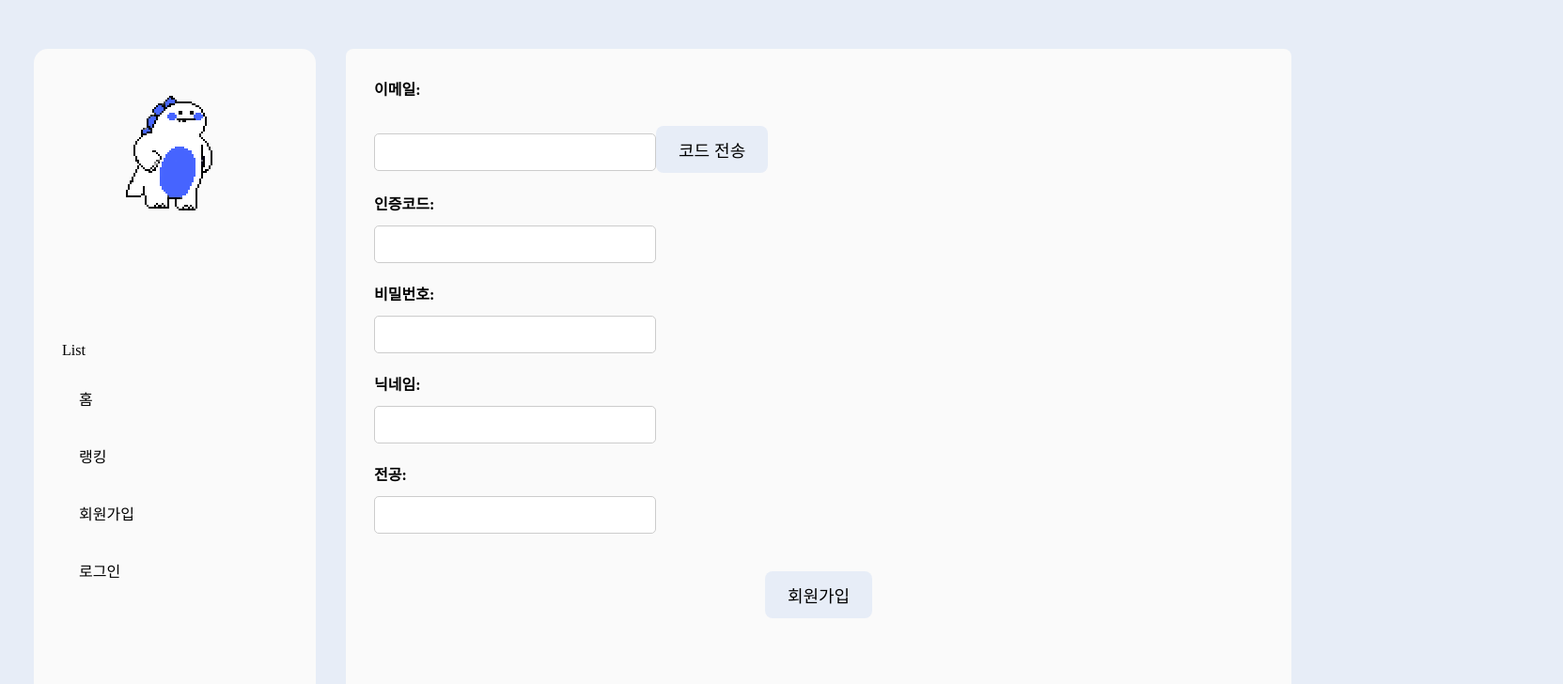
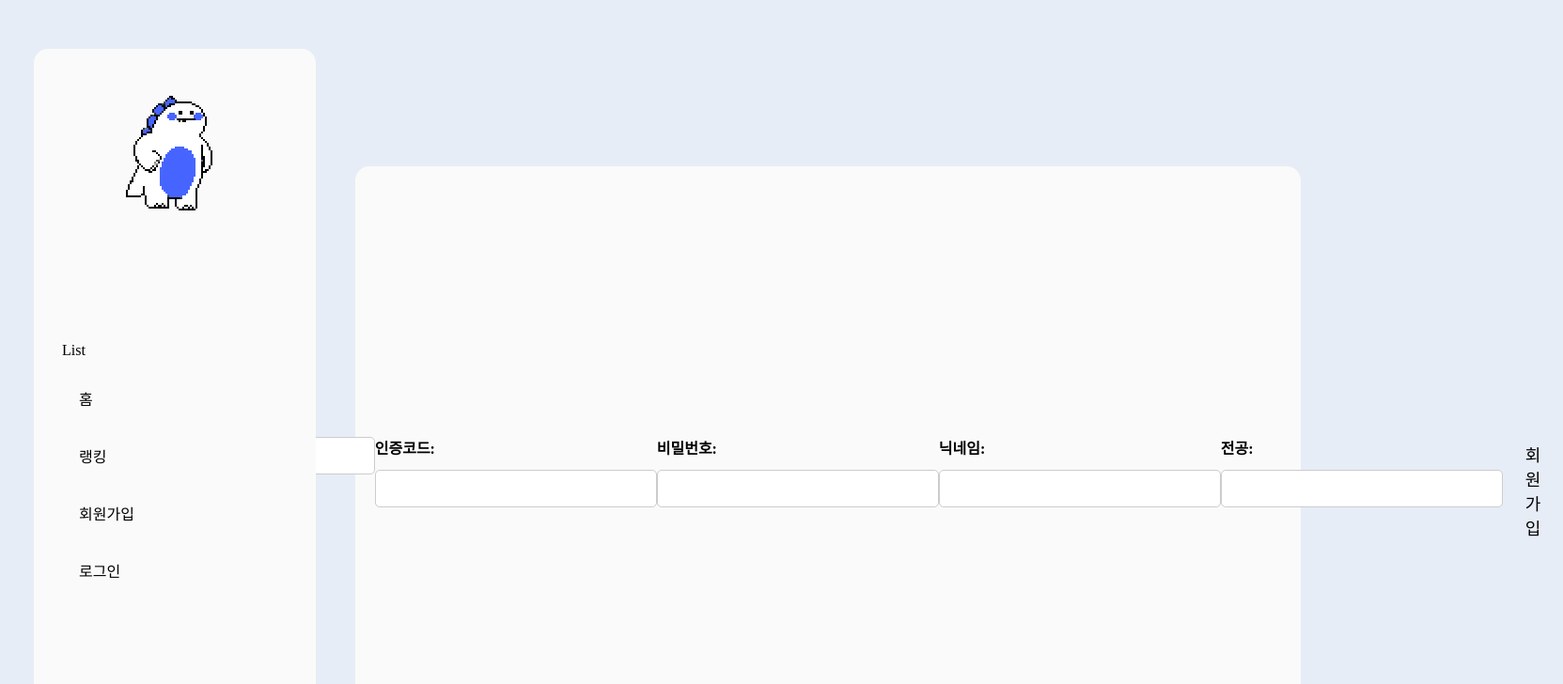
Before and after one commit to Dev-Tinos/JSGames-Frontend-Deemo, a React (Create React App) app: page /signup in a window 1280 px wide. Shown: the top 728 px of the page at 94% size, 1663 px wide, since content can reach past the window. Built offline with nearby package versions, Linux system fonts and the light colour scheme.

Commit message:
마이페이지 스토리지 수정

```diff
--- a/src/components/Atoms/playGame.js
+++ b/src/components/Atoms/playGame.js
@@ -1,8 +1,8 @@
-function PlayGame() {
+function PlayGame({gmaeSrc}) {
     return (
         <iframe
             title="Game Frame"
-            src="https://example.com/game"
+            src={gmaeSrc}
             style={{
                 width: "1006px",
                 height: "624px",
--- a/src/components/Modules/navigate.js
+++ b/src/components/Modules/navigate.js
@@ -1,16 +1,26 @@
 import { useNavigate } from "react-router-dom"
 import styless from "./navigate.module.css"
 import LogoImg from "../Atoms/logoImg";
-import React, { useState } from 'react';
+import React, { useState, useEffect } from 'react';
 import LoginPage from "../Templetes/loginPage";
 
 function Navitage() {
     const nav = useNavigate();
     const [isLoginOpen, setLoginOpen] = useState(false);
+    const [logOut, setLogOut] = useState(false)
     const userId = localStorage.getItem('userId')
+    const clickLogOut = () => {
+        localStorage.removeItem('userId');
+        setLogOut(true)
+    }
+    useEffect(() => {
+        if (logOut) {
+            setLogOut(false);
+        }
+    }, [logOut]);
+
     return (
         <div className={styless.nav_container}>
-
             <div className={styless.logoPostion}>
                 <LogoImg />
             </div>
@@ -23,19 +33,24 @@ function Navitage() {
                     <li onClick={() => nav('/ranking')}>
                         랭킹
                     </li>
-                    <li onClick={() => nav('/signup')}>
-                        회원가입
-                    </li>
                     {userId ? (
                         <li onClick={() => nav('/myPage')}>
                             마이페이지
+                        </li>
+                    ) : (
+                        <li onClick={() => nav('/signup')}>
+                            회원가입
+                        </li>
+                    )}
+                    {userId ? (
+                        <li onClick={clickLogOut}>
+                            로그아웃
                         </li>
                     ) : (
                         <li onClick={() => setLoginOpen(true)}>
                             로그인
                         </li>
                     )}
-
                 </ul>
             </div>
             <LoginPage isOpen={isLoginOpen} onClose={() => setLoginOpen(false)} />
--- a/src/components/Templetes/detailPage.js
+++ b/src/components/Templetes/detailPage.js
@@ -8,7 +8,7 @@ import TopPosition from "../Modules/topPosition";
 import CommentBox from "../Modules/commentBox";
 import GameTitle from "../Atoms/gameTitle";
 
-function DetailPage({ gameResult, gameComment, gameName, description }) {
+function DetailPage({ gameResult, gameComment, gameName, description,gmaeSrc }) {
     return (
         <div>
             <div style={{ display: "flex" }}>
@@ -17,7 +17,9 @@ function DetailPage({ gameResult, gameComment, gameName, description }) {
                     <GameTitle
                         gameName={gameName}
                     />
-                    <PlayGame />
+                    <PlayGame
+                        gmaeSrc={gmaeSrc}
+                    />
                     <GameDescription
                         description={description}
                     />
--- a/src/components/Templetes/signupPage.module.css
+++ b/src/components/Templetes/signupPage.module.css
@@ -1,11 +1,14 @@
 .signup_form {
     width: 1006px;
-    margin: 0 auto;
-    padding: 30px;
-    border-radius: 8px;
-    margin-left: 32px;
+    height: 670px;
+    margin-left: 42px;
+    border-radius: 15px;
     background-color: #FAFAFA;
-    text-align: center;
+    margin-top: auto;
+    margin-bottom: auto;
+    display: flex;
+    justify-content: center;
+    align-items: center;
 
 }
 
--- a/src/routers/detail.js
+++ b/src/routers/detail.js
@@ -49,6 +49,7 @@ function Detail() {
                 gameComment={gameComment}
                 gameName={gameData.gameName}
                 description={gameData.description}
+                gmaeSrc={gameData.gameUrl}
             />
         </div>
     )
```
